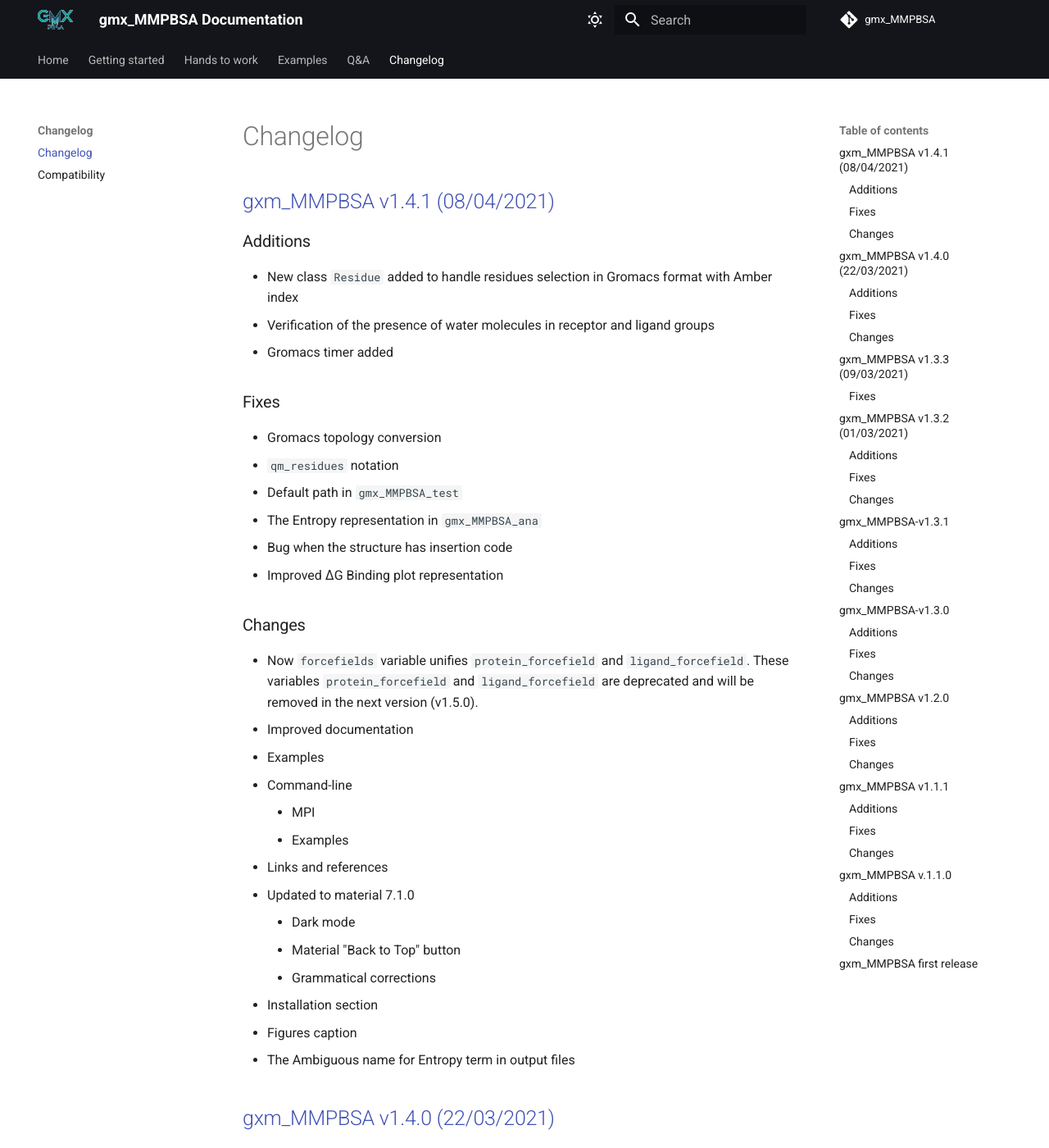
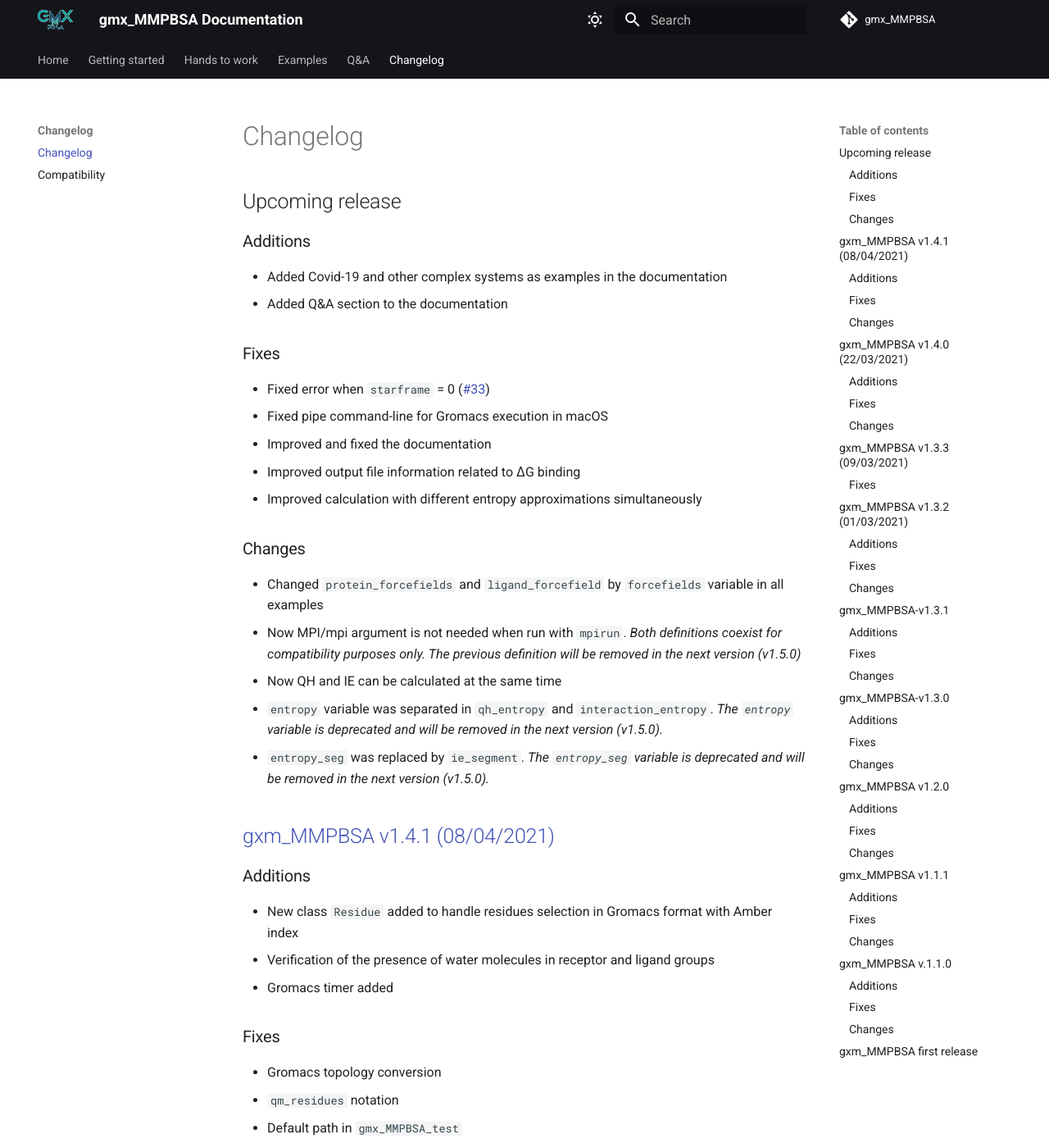
Before and after one commit to Valdes-Tresanco-MS/gmx_MMPBSA, an MkDocs documentation site: the page built from docs/changelog.md, in a window 1280 px wide and 1400 px high. Shown: the whole window at 82% size. Built offline with MkDocs 1.6.1 and Material for MkDocs 9.7.7, drawn with Linux system fonts in a browser that asks for light colours; comment, search, counter and statistics services are not loaded.

Commit message:
version 1.4.2

```diff
--- a/docs/changelog.md
+++ b/docs/changelog.md
@@ -4,6 +4,28 @@
 ---
 
 # Changelog
+## Upcoming release
+### Additions
+- Added Covid-19 and other complex systems as examples in the documentation
+- Added Q&A section to the documentation
+
+### Fixes
+- Fixed error when `starframe` = 0 (#33)
+- Fixed pipe command-line for Gromacs execution in macOS
+- Improved and fixed the documentation
+- Improved output file information related to ΔG binding
+- Improved calculation with different entropy approximations simultaneously
+
+### Changes
+- Changed `protein_forcefields` and `ligand_forcefield` by `forcefields` variable in all examples
+- Now MPI/mpi argument is not needed when run with `mpirun`. _Both definitions coexist for
+  compatibility purposes only. The previous definition will be removed in the next version (v1.5.0)_
+- Now QH and IE can be calculated at the same time
+- `entropy` variable was separated in  `qh_entropy` and `interaction_entropy`. _The `entropy` variable is deprecated
+  and will be removed in the next version (v1.5.0)._
+- `entropy_seg` was replaced by `ie_segment`. _The `entropy_seg` variable is deprecated and will be removed in the
+  next version (v1.5.0)._
+
 ## [gxm_MMPBSA v1.4.1 (08/04/2021)](https://github.com/Valdes-Tresanco-MS/gmx_MMPBSA/releases/tag/v1.4.1)
 ### Additions
 - New class `Residue` added to handle residues selection in Gromacs format with Amber index
```
